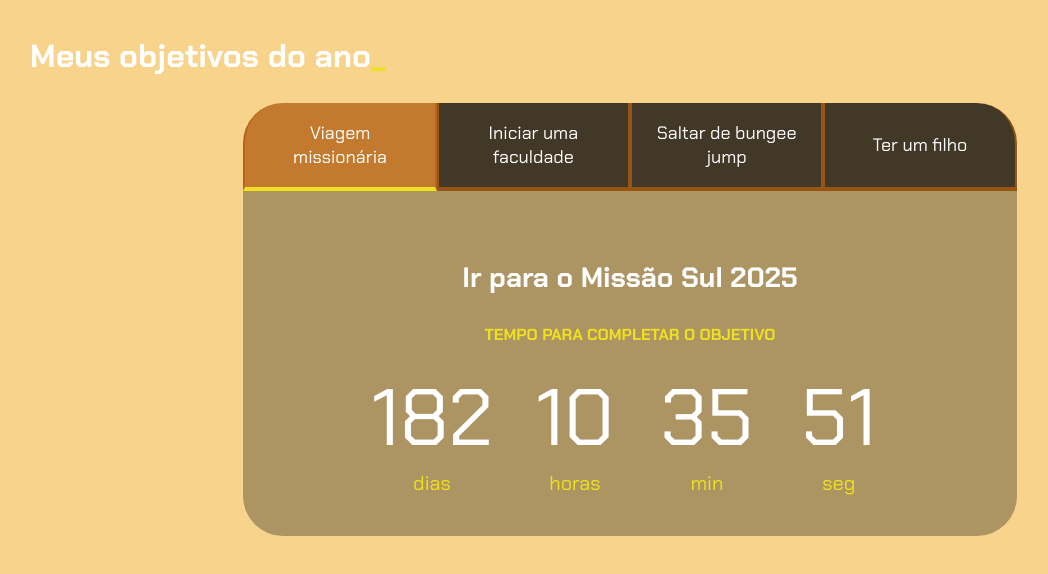
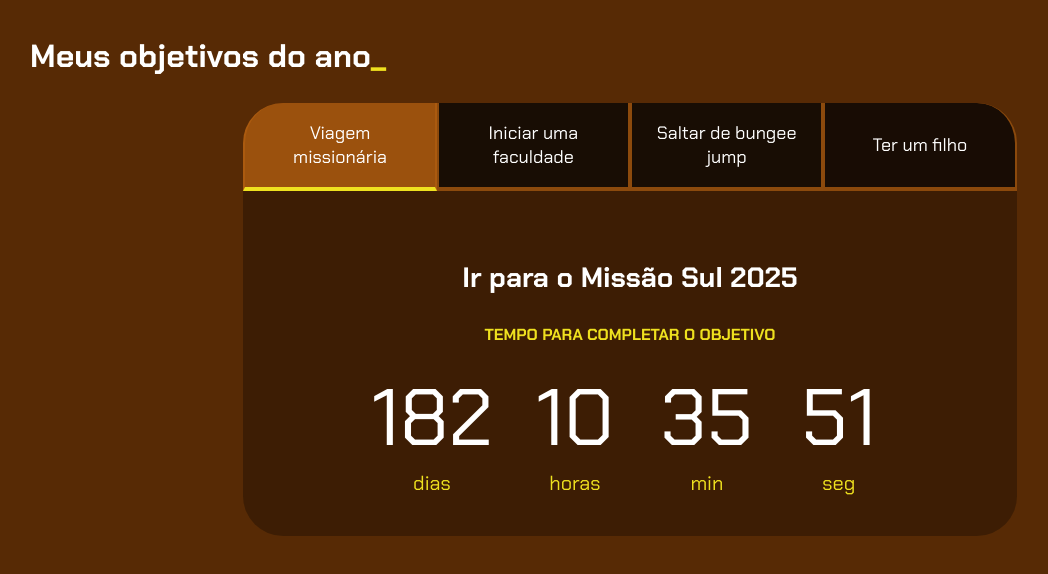
Before and after one commit to AllanaDallagnol25/Projeto-de-vida2, a plain HTML site: page index.html in a window 1280 px wide. Shown: the whole page, without its empty margins (10-1058 px from the left). Drawn offline with Linux system fonts and the light colour scheme.

Commit message:
marrommm

```diff
--- a/style.css
+++ b/style.css
@@ -1,7 +1,7 @@
 @import url('https://fonts.googleapis.com/css2?family=Chakra+Petch:wght@400;700&display=swap');
 
 :root {
-    --cor-de-fundo: #f5b948a0;
+    --cor-de-fundo: #542600fa;
     --verde: #efe11f;
     --branco: #FFFFFF;
     --botao-ativo: #b25f11c1;
```
